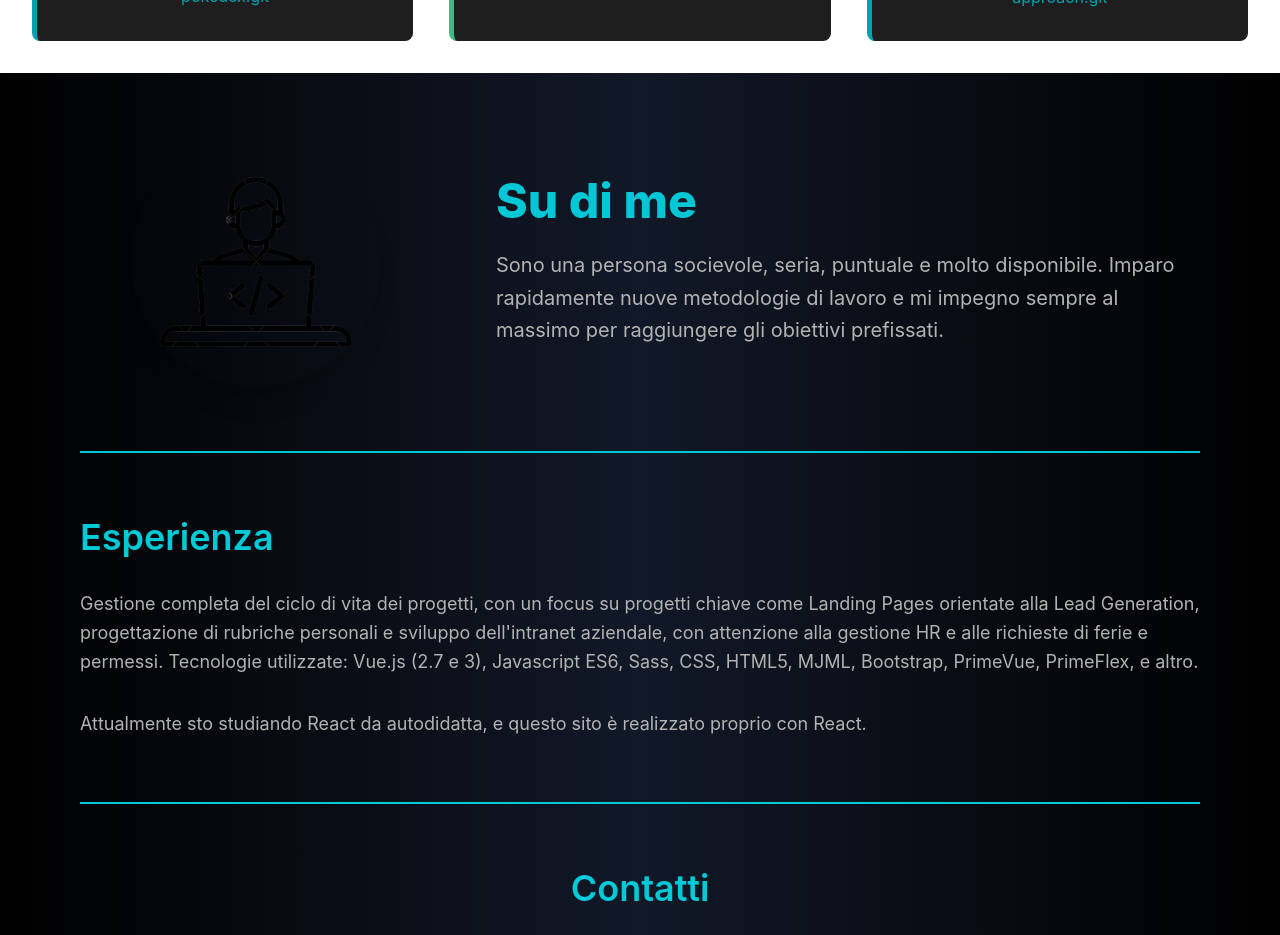
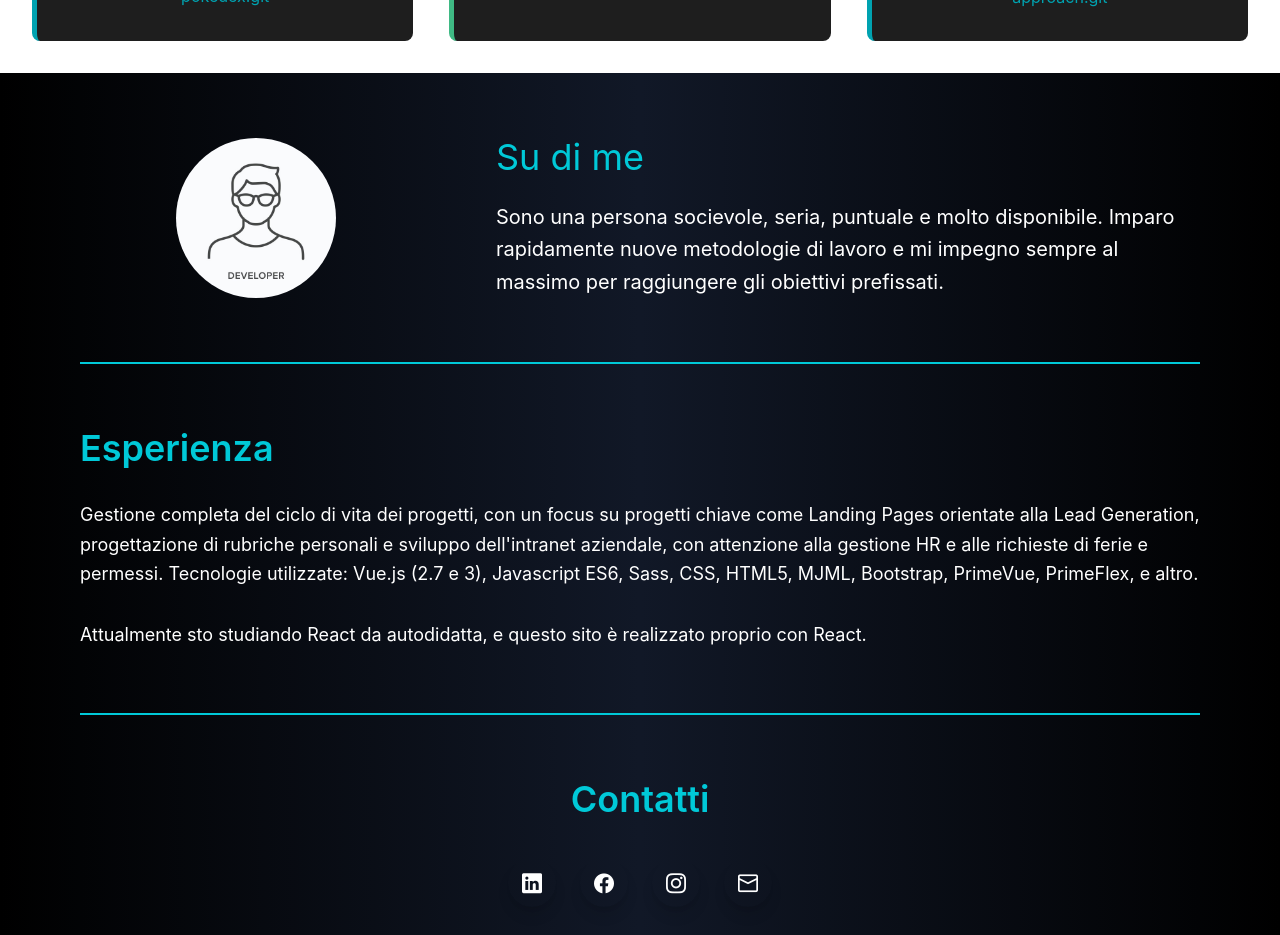
Before and after one commit to giulianoFrau/giuliano-web-site, a React (Vite) app: page / in a window 1280 px wide. Shown: the part 2200-3135 px from the top of the page. Built offline with nearby package versions, Linux system fonts and the light colour scheme.

Commit message:
refactor

```diff
--- a/src/components/AppInfo.jsx
+++ b/src/components/AppInfo.jsx
@@ -1,6 +1,6 @@
-import dev from "../assets/style/images/dev.png";
-import { Image } from "primereact/image";
+import dev from "../assets/style/images/dev.jpg";
 import { Button } from "primereact/button";
+import { Avatar } from "primereact/avatar";
 
 const AppInfo = () => {
   return (
@@ -9,19 +9,17 @@ const AppInfo = () => {
       <div className="flex flex-col lg:flex-row items-center justify-center space-y-10 lg:space-y-0 lg:space-x-16">
         {/* Image */}
         <div className="lg:w-1/3 flex justify-center">
-          <Image
-            src={dev}
-            alt="Logo"
-            width="250"
-            className="rounded-full shadow-xl transition-transform transform hover:scale-110 duration-300"
+          <Avatar
+            image={dev}
+            size="xlarge"
+            shape="circle"
+            className="w-40 mb-5 lg:mb-0"
           />
         </div>
         {/* Intro Text */}
         <div className="lg:w-2/3 text-center lg:text-left space-y-6">
-          <h1 className="text-5xl font-extrabold text-[#00C9D8] animate-pulse">
-            Su di me
-          </h1>
-          <p className="text-xl leading-relaxed text-[#B3B3B3]">
+          <h2 className="text-4xl  text-[#00C9D8] ">Su di me</h2>
+          <p className="text-xl leading-relaxed text-white">
             Sono una persona socievole, seria, puntuale e molto disponibile.
             Imparo rapidamente nuove metodologie di lavoro e mi impegno sempre
             al massimo per raggiungere gli obiettivi prefissati.
@@ -35,7 +33,7 @@ const AppInfo = () => {
       {/* Experience Section */}
       <div className="text-center lg:text-left space-y-8">
         <h2 className="text-4xl font-semibold text-[#00C9D8]">Esperienza</h2>
-        <p className="text-lg leading-relaxed text-[#B3B3B3]">
+        <p className="text-lg leading-relaxed ">
           Gestione completa del ciclo di vita dei progetti, con un focus su
           progetti chiave come Landing Pages orientate alla Lead Generation,
           progettazione di rubriche personali e sviluppo dell'intranet
@@ -43,7 +41,7 @@ const AppInfo = () => {
           permessi. Tecnologie utilizzate: Vue.js (2.7 e 3), Javascript ES6,
           Sass, CSS, HTML5, MJML, Bootstrap, PrimeVue, PrimeFlex, e altro.
         </p>
-        <p className="text-lg leading-relaxed text-[#B3B3B3]">
+        <p className="text-lg leading-relaxed text-white">
           Attualmente sto studiando React da autodidatta, e questo sito è
           realizzato proprio con React.
         </p>
```
Also changed, not shown: src/assets/style/images/dev.jpg (added).
